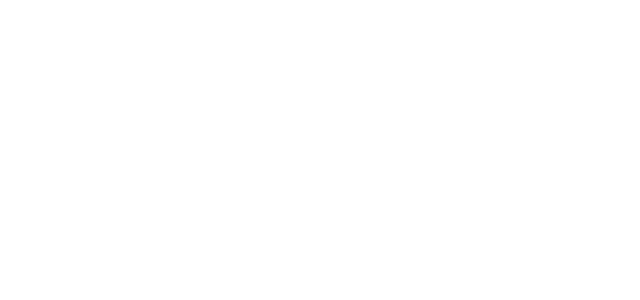
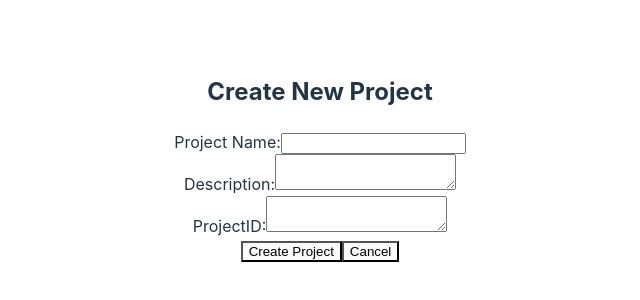
Before and after one commit to ece461l-fa24-final-project/hardwareby.us, a React (Vite) app in the folder frontend/: page /createProject in a window 1280 px wide. Before the commit this address had no page. Shown: the part 242-542 px from the top of the page, without its empty margins (320-960 px from the left). Built offline with nearby package versions, Linux system fonts and the light colour scheme.

Commit message:
CreatedProjectsPage

```diff
--- a/frontend/src/App.tsx
+++ b/frontend/src/App.tsx
@@ -3,8 +3,13 @@
 import ProjectView from "./views/ProjectView";
 import AuthProvider from "./contexts/Auth.tsx";
 import ProtectedRoute from "./components/ProtectedRoute.tsx";
+import CreateProjectView from "./views/CreateProjectView.tsx";
+import { useNavigate } from "react-router-dom";
+
 
 export default function App() {
+    const navigate = useNavigate();
+
     return (
         <>
             <AuthProvider>
@@ -22,6 +27,15 @@
                             </ProtectedRoute>
                         }
                     />
+                    <Route
+                        path="/createProject"
+                        element={
+                            <CreateProjectView onClose={() => {
+                                navigate('/projects');
+                                }} />
+                        }
+                    />
+
                 </Routes>
             </AuthProvider>
         </>
--- /dev/null
+++ b/frontend/src/styles/createpage.css
@@ -0,0 +1,42 @@
+.dialog {
+    max-width: 400px;
+    margin: auto;
+    padding: 20px;
+    border: 1px solid #ccc;
+    border-radius: 8px;
+    box-shadow: 0 2px 10px rgba(0, 0, 0, 0.1);
+    background-color: #f9f9f9;
+}
+
+h2 {
+    text-align: center;
+    color: #333;
+}
+
+.error {
+    color: red;
+    text-align: center;
+}
+
+label {
+    display: block;
+    margin-bottom: 10px;
+}
+
+input[type="text"],
+textarea {
+    width: 100%;
+    padding: 10px;
+    margin-top: 5px;
+    border: 1px solid #ccc;
+    border-radius: 4px;
+}
+
+button {
+    width: 100%;
+    padding: 10px;
+    margin-top: 10px;
+    background-color: blue;
+
+
+}
--- /dev/null
+++ b/frontend/src/views/CreateProjectView.tsx
@@ -0,0 +1,64 @@
+import React, { useState } from 'react';
+// import { createProject } from '../../../backend/src/createProject'; // Corrected file path
+
+const CreateProjectDialog: React.FC<{ onClose: () => void }> = ({ onClose }) => {
+    const [projectName, setProjectName] = useState('');
+    const [description, setDescription] = useState('');
+    const [projectID, setProjectID] = useState('');
+    const [error, setError] = useState('');
+
+    const handleSubmit = async (e: React.FormEvent) => {
+        e.preventDefault();
+        setError('');
+
+        try {
+            // await createProject({ name: projectName, description, projectID });
+
+            onClose(); // Close the dialog on successful creation
+        } catch (err) {
+            setError('Failed to create project. Please try again.');
+        }
+    };
+
+    return (
+        <div className="dialog">
+            <h2>Create New Project</h2>
+            {error && <p className="error">{error}</p>}
+            <form onSubmit={handleSubmit}>
+                <div>
+                    <label>
+                        Project Name:
+                        <input
+                            type="text"
+                            value={projectName}
+                            onChange={(e) => setProjectName(e.target.value)}
+                            required
+                        />
+                    </label>
+                </div>
+                <div>
+                    <label>
+                        Description:
+                        <textarea
+                            value={description}
+                            onChange={(e) => setDescription(e.target.value)}
+                        />
+                    </label>
+                </div>
+                <div>
+                    <label>
+                        ProjectID:
+                        <textarea
+                            value={projectID}
+                            onChange={(e) => setProjectID(e.target.value)}
+                        />
+                    </label>
+                </div>
+                <button type="submit">Create Project</button>
+                <button type="button" onClick={onClose}>Cancel</button>
+            </form>
+        </div>
+    );
+};
+
+export default CreateProjectDialog;
```
